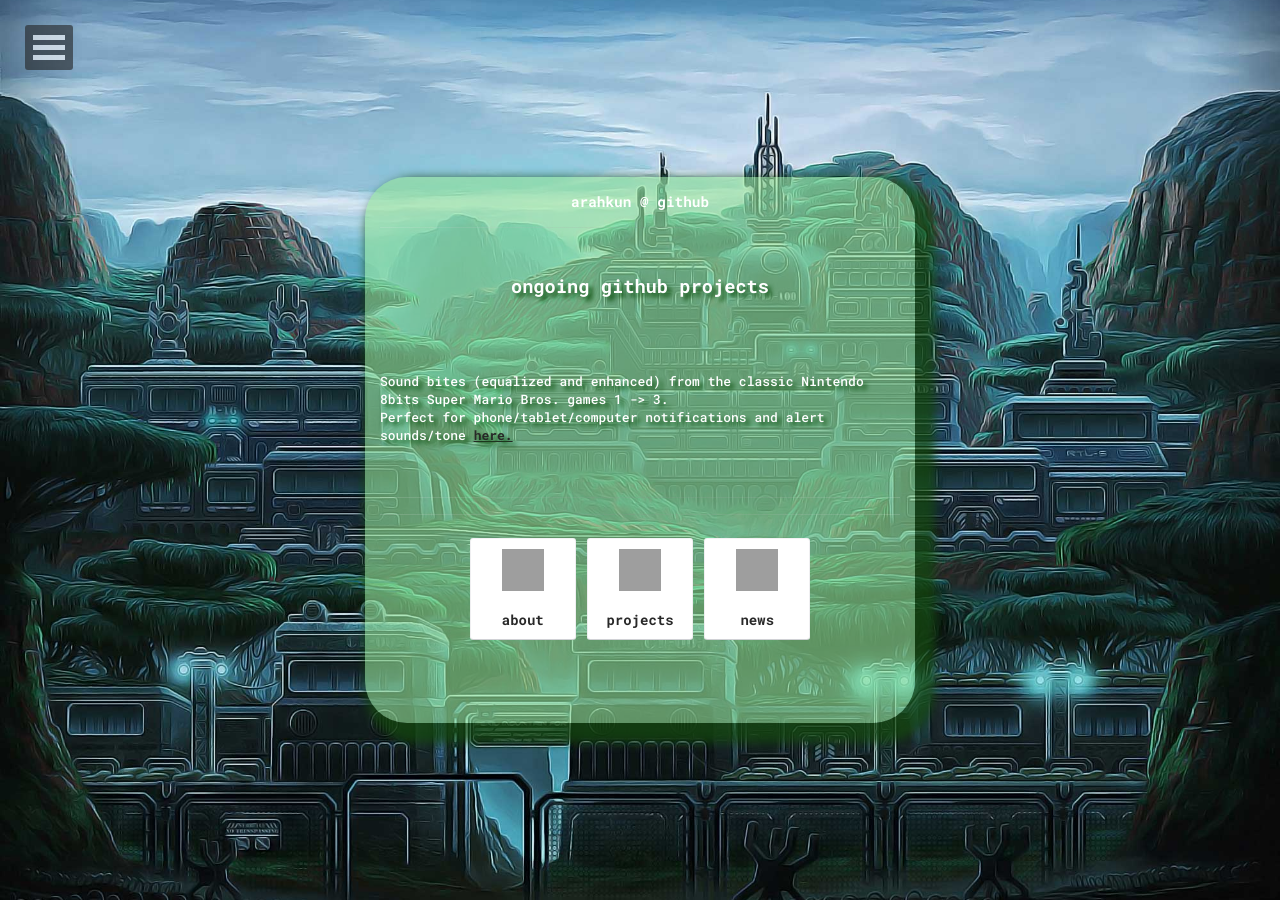
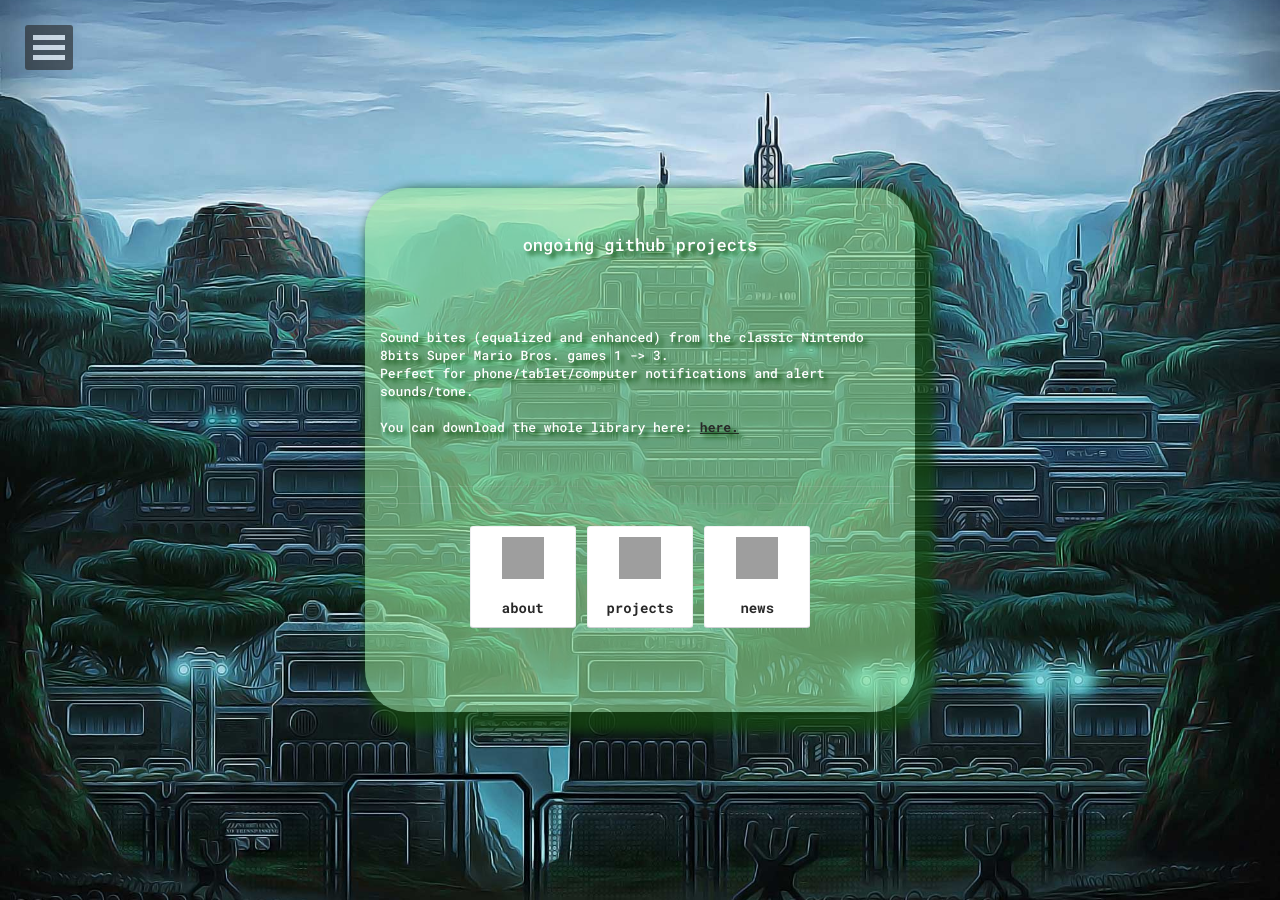
Before and after one commit to arahkun/arahkun.github.io, a Jekyll site: the page built from projects/index.html, in a window 1280 px wide. Built offline with Jekyll 4.4.1, drawn with Linux system fonts in a browser that asks for light colours.

Commit message:
Update index.html

```diff
--- a/projects/index.html
+++ b/projects/index.html
@@ -18,14 +18,12 @@ layout: compress
     <header class="header flex" role="banner">
         <div class="container animated fadeIn">
             <div class="row">
-                    <h2 class="title"><p style="font-size:0.9rem;font-weight:700">arahkun @ github </h2>
-		    <hr class="hr-line"><h3 class="title"> <p style="font-size:1.3rem;font-weight:700">
-		    <h3 class="t42"><center> <br>ongoing github projects</center></h3> <br><br>
-<p style="font-size:0.6rem;font-weight:300"><h3 class="t13">
+		    <hr class="hr-line"><p style="font-size:1.7rem;font-weight:700">
+		    <h3 class="t1342"><center>ongoing github projects</center></h3> <br><br>
+<h3 class="t13">
 Sound bites (equalized and enhanced) from the classic Nintendo 8bits Super Mario Bros. games 1 -> 3. <br>
-Perfect for phone/tablet/computer notifications and alert sounds/tone
-<a href="https://arahkun.github.io/sound_library-nintendo_8bits-super_mario-notifications_and_alerts/"><b>here.</b></a></h3>
-</p>
+Perfect for phone/tablet/computer notifications and alert sounds/tone.<br><br>
+You can download the whole library here: <a href="https://arahkun.github.io/sound_library-nintendo_8bits-super_mario-notifications_and_alerts/"><b>here.</b></a></h3>
 <br>
 
                   <hr class="hr-line">
```
